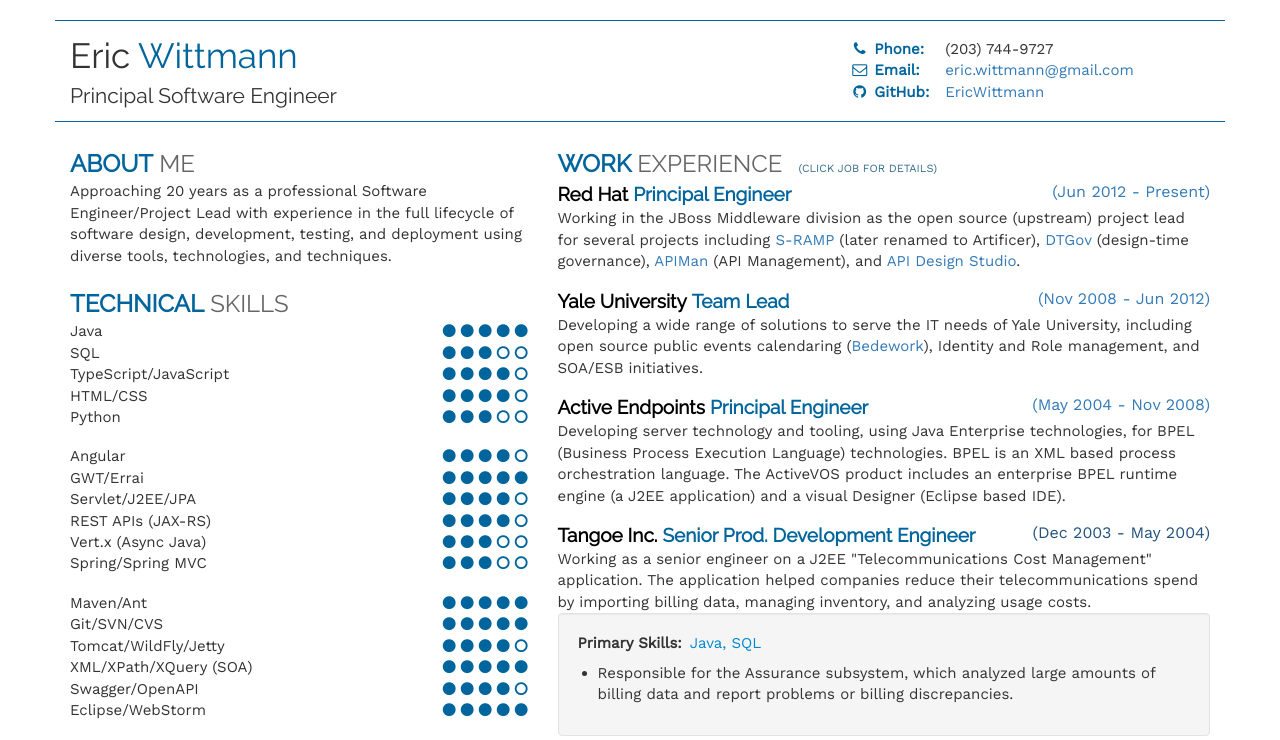
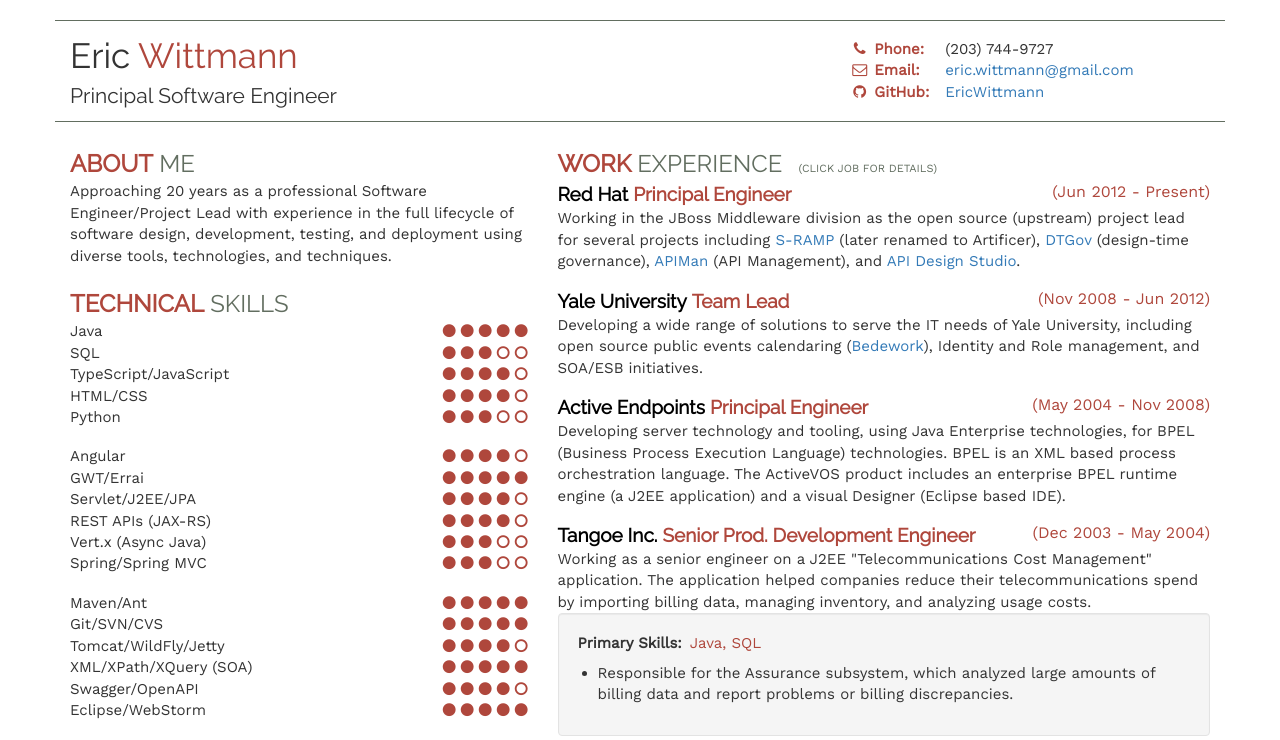
Before and after one commit to EricWittmann/ericwittmann.github.io, a plain HTML site: page resume.html in a window 1280 px wide. Both pictures are taken after a click on the link 766 px from the left and 536 px from the top of the page. Shown: the top 740 px of the page. Drawn offline with nearby package versions, Linux system fonts and the light colour scheme; a web font is replaced by a local one.

Commit message:
tweaked some colors so that links are more clearly links

```diff
--- a/resume.html
+++ b/resume.html
@@ -28,8 +28,8 @@
             }
             .resume .name-row {
                 margin-top: 20px;
-                border-top: 1px solid #00659c;
-                border-bottom: 1px solid #00659c;
+                border-top: 1px solid #626E60;
+                border-bottom: 1px solid #626E60;
                 padding-top: 10px;
                 padding-bottom: 10px;
                 margin-bottom: 25px;
@@ -41,7 +41,7 @@
             .resume .name-row .name .first {
             }
             .resume .name-row .name .last {
-                color: #00659c;
+                color: #AF473C;
             }
             .resume .name-row .title {
                 font-family: 'Raleway', sans-serif;
@@ -56,7 +56,7 @@
                 font-weight: 600;
                 width: 90px;
                 display: inline-block;
-                color: #00659c;
+                color: #AF473C;
             }
             .resume .name-row .info .info-row .lbl .fa {
                 margin-right: 5px;
@@ -72,15 +72,15 @@
             }
             .resume .section .section-header .primary {
                 font-weight: 700;
-                color: #00659c;
+                color: #AF473C;
             }
             .resume .section .section-header .secondary {
-                color: #666;
+                color: #626E60;
             }
             .resume .section .section-header .help {
                 font-size: 11px;
                 font-family: 'Work Sans', sans-serif;
-                color: #356c8c;
+                color: #626E60;
                 margin-left: 10px;
             }
 
@@ -93,7 +93,7 @@
             .resume .skills-section table td.level {
                 width: 1%;
                 white-space: nowrap;
-                color: #00659c;
+                color: #AF473C;
             }
 
             .resume .experience-section .job {
@@ -104,7 +104,7 @@
             }
             .resume .experience-section .job .header a:hover {
                 text-decoration: none;
-                border-bottom: 1px dotted #00659c;
+                border-bottom: 1px dotted #AF473C;
             }
             .resume .experience-section .job .header .company {
                 font-family: 'Raleway', sans-serif;
@@ -115,12 +115,13 @@
             .resume .experience-section .job .header .title {
                 font-family: 'Raleway', sans-serif;
                 font-size: 19px;
-                color: #00659c;
+                color: #AF473C;
                 font-weight: 700;
             }
             .resume .experience-section .job .header .when {
                 font-size: 16px;
                 float: right;
+                color: #AF473C;
             }
             .resume .experience-section .job .details .skillSummary {
                 margin-bottom: 8px;
@@ -131,7 +132,7 @@
             }
             .resume .experience-section .job .details .skillSummary .skills {
                 padding-left: 8px;
-                color: #0088ce;
+                color: #AF473C;
             }
             .resume .experience-section .job .details ul {
                 margin-left: -20px;
```
